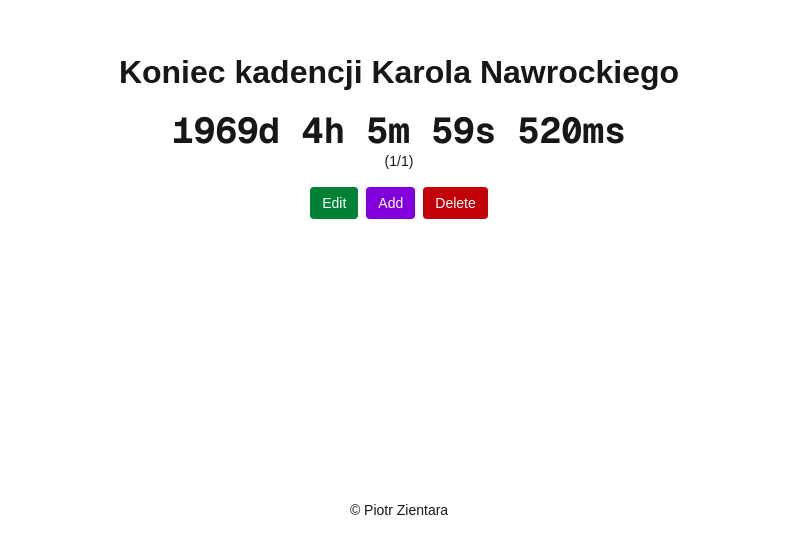
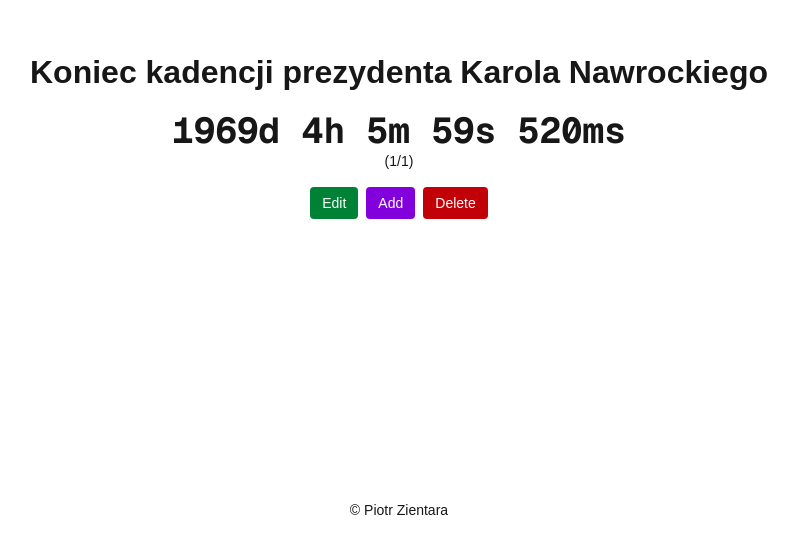
Before and after one commit to Tuhaj/ilednido, a Next.js app: page / in a window 1280 px wide. Shown: the part 264-800 px from the top of the page, without its empty margins (241-1039 px from the left). Built offline with nearby package versions, Linux system fonts and the light colour scheme.

Commit message:
fix: default counter name

```diff
--- a/src/app/page.js
+++ b/src/app/page.js
@@ -12,11 +12,11 @@
     if (typeof window !== 'undefined') {
       const saved = localStorage.getItem('timers');
       return saved ? JSON.parse(saved) : [
-        { name: "Koniec kadencji Karola Nawrockiego", date: '2030-08-06T00:00:00' }
+        { name: "Koniec kadencji prezydenta Karola Nawrockiego", date: '2030-08-06T00:00:00' }
       ];
     }
     return [
-      { name: "Koniec kadencji Karola Nawrockiego", date: '2030-08-06T00:00:00' }
+      { name: "Koniec kadencji prezydenta Karola Nawrockiego", date: '2030-08-06T00:00:00' }
     ];
   });
   const [currentTimerIndex, setCurrentTimerIndex] = useState(() => {
```
